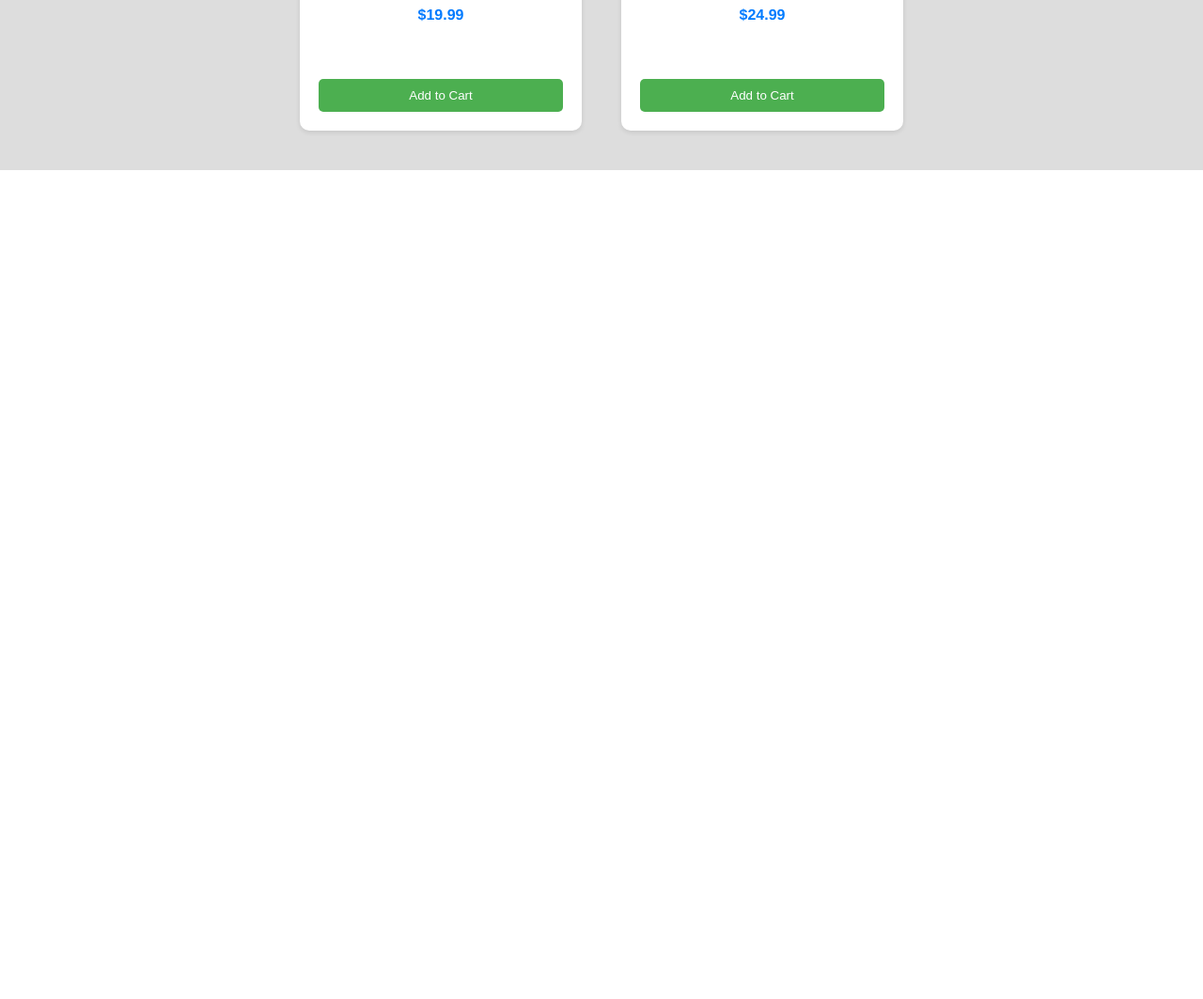
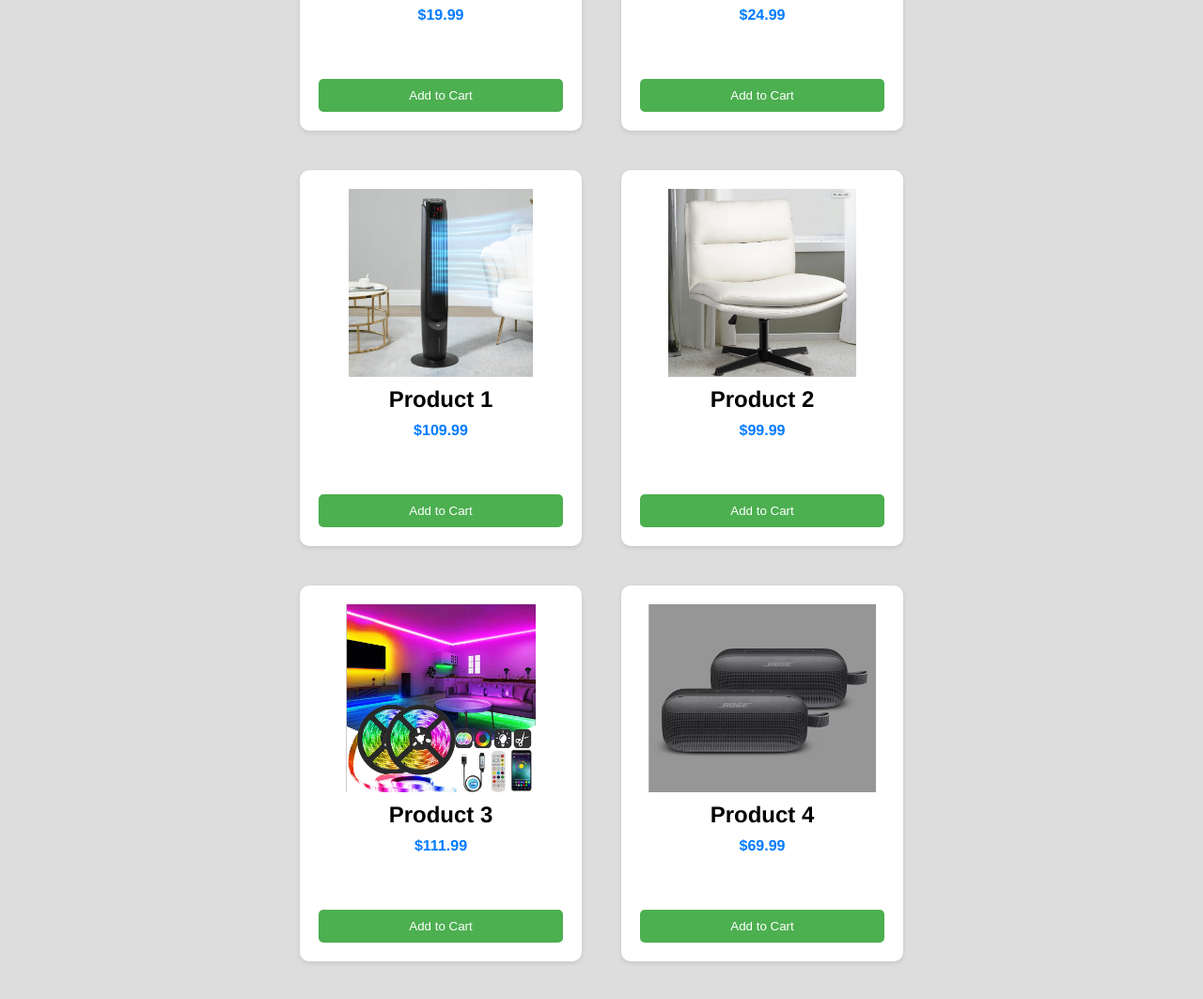
Before and after one commit to irajak/Assignment2_ENSF381_L02_Group34, a plain HTML site: page products.html in a window 1280 px wide. Shown: the part 939-2002 px from the top of the page at 94% size. Before the commit the page ends 1120 px from the top, so only its background shows below. Drawn offline with Linux system fonts and the light colour scheme.

Commit message:
added new products

```diff
--- a/products.html
+++ b/products.html
@@ -72,6 +72,44 @@
 						</div>
 					</td>
 				</tr>
+
+				<tr>
+					<td>
+						<div class="product">
+						<img src="product5.jpg" alt="Product 1" width="350">
+						<h2>Product 1</h2>
+						<p class="price">$109.99</p>
+						<button>Add to Cart</button>
+						</div>
+					</td>
+					<td>
+						<div class="product">
+						<img src="product6.jpg" alt="Product 2" width="350">
+						<h2>Product 2</h2>
+						<p class="price">$99.99</p>
+						<button>Add to Cart</button>
+						</div>
+					</td>
+				</tr>
+
+				<tr>
+					<td>
+						<div class="product">
+						<img src="product7.jpg" alt="Product 3" width="350">
+						<h2>Product 3</h2>
+						<p class="price">$111.99</p>
+						<button>Add to Cart</button>
+						</div>
+					</td>
+					<td>
+						<div class="product">
+						<img src="product8.jpg" alt="Product 4" width="350">
+						<h2>Product 4</h2>
+						<p class="price">$69.99</p>
+						<button>Add to Cart</button>
+						</div>
+					</td>
+				</tr>
             </table>
 
         </section>
```
Also changed, not shown: product5.jpg (added), product6.jpg (added), product7.jpg (added), product8.jpg (added).
